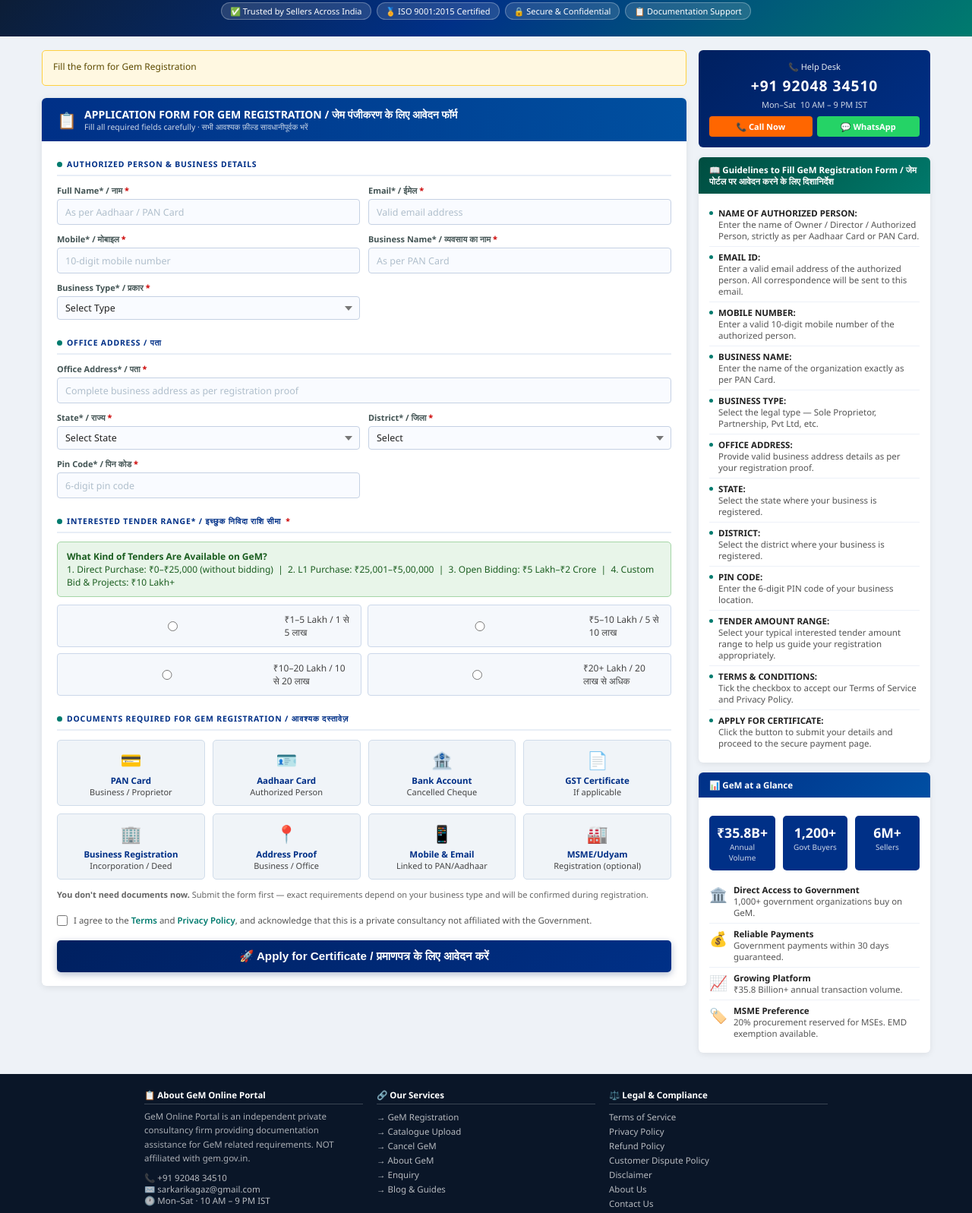
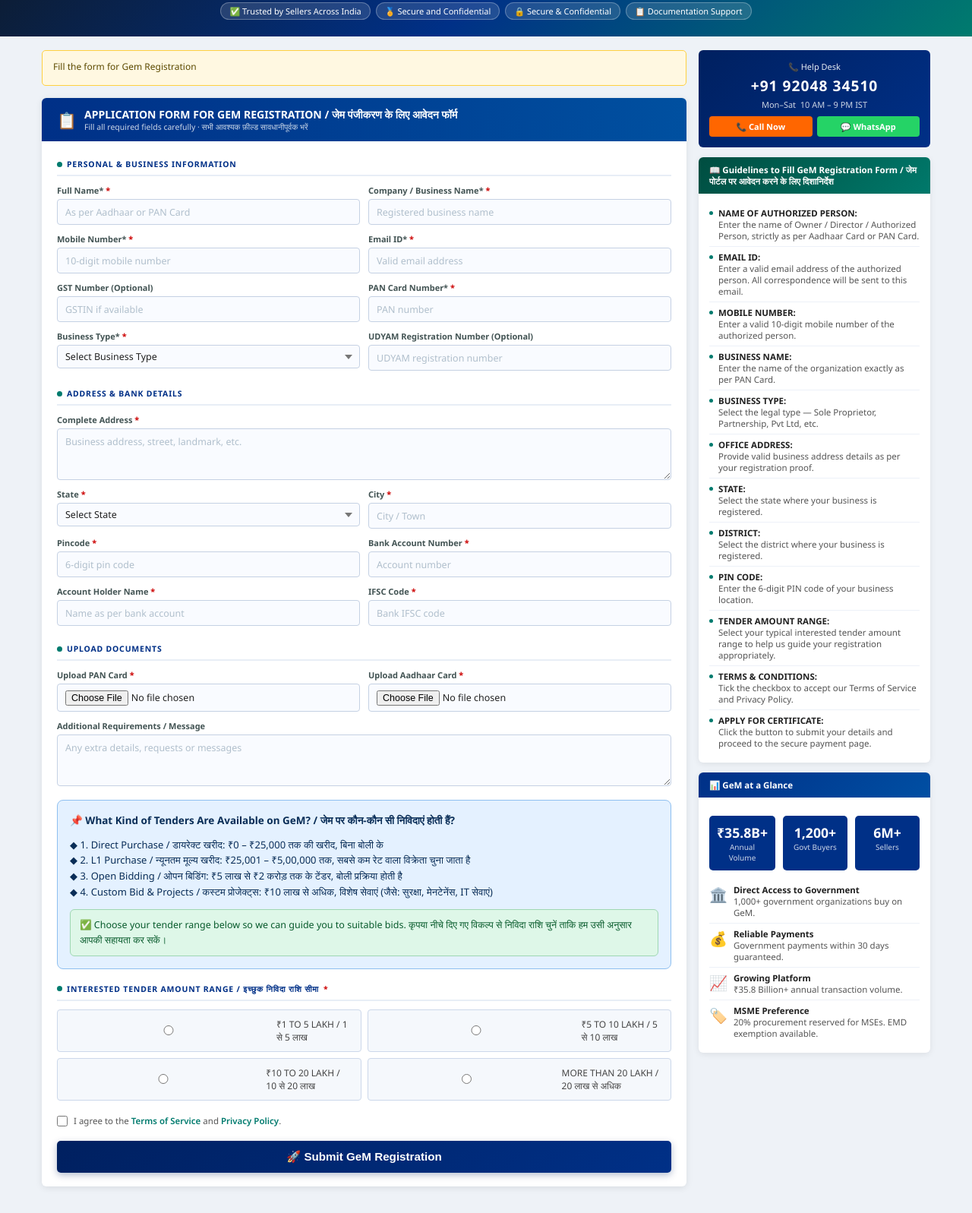
Before and after one commit to Sushobhit-Katiyar/Buisness_test, a website: page gem-registration.html in a window 1280 px wide. Shown: the part 287-1884 px from the top of the page at 76% size. Drawn offline with Linux system fonts and the light colour scheme.

Commit message:
done some changes according to the client again

```diff
--- a/gem-registration.html
+++ b/gem-registration.html
@@ -207,7 +207,7 @@
     <!-- <div class="offer">🎉 Get ₹500 OFF on your first booking! Limited time offer — Book now and save big!</div> -->
     <h2>GeM Registration Portal – <em>Apply for Your GeM Certificate Online</em></h2>
     <p>सरकारी ई-मार्केटप्लेस पंजीकरण पोर्टल · Comprehensive documentation and registration support for Indian businesses</p>
-    <div class="tags"><span class="tag">✅ Trusted by Sellers Across India</span><span class="tag">🏅 ISO 9001:2015 Certified</span><span class="tag">🔒 Secure &amp; Confidential</span><span class="tag">📋 Documentation Support</span></div>
+    <div class="tags"><span class="tag">✅ Trusted by Sellers Across India</span><span class="tag">🏅 Secure and Confidential </span><span class="tag">🔒 Secure &amp; Confidential</span><span class="tag">📋 Documentation Support</span></div>
   </div>
   <div class="wrap">
     <div>
@@ -222,55 +222,63 @@
         <div class="cb">
           <form onsubmit="sub(event,'GeM Registration')">
             <div class="fsec">
-              <div class="st">Authorized Person &amp; Business Details</div>
+              <div class="st">Personal & Business Information</div>
               <div class="g2">
-                <div class="f"><label class="lb">Full Name* / नाम <span class="rq">*</span></label><input type="text" placeholder="As per Aadhaar / PAN Card" required/></div>
-                <div class="f"><label class="lb">Email* / ईमेल <span class="rq">*</span></label><input type="email" placeholder="Valid email address" required/></div>
-                <div class="f"><label class="lb">Mobile* / मोबाइल <span class="rq">*</span></label><input type="tel" placeholder="10-digit mobile number" maxlength="10" required/></div>
-                <div class="f"><label class="lb">Business Name* / व्यवसाय का नाम <span class="rq">*</span></label><input type="text" placeholder="As per PAN Card" required/></div>
-                <div class="f"><label class="lb">Business Type* / प्रकार <span class="rq">*</span></label><select required><option value="">Select Type</option><option>Sole Proprietor</option><option>Partnership Firm</option><option>Private Limited</option><option>Public Limited</option><option>One Person Company</option><option>Limited Liability Partnership</option><option>Others</option></select></div>
+                <div class="f"><label class="lb">Full Name* <span class="rq">*</span></label><input type="text" placeholder="As per Aadhaar or PAN Card" required/></div>
+                <div class="f"><label class="lb">Company / Business Name* <span class="rq">*</span></label><input type="text" placeholder="Registered business name" required/></div>
+                <div class="f"><label class="lb">Mobile Number* <span class="rq">*</span></label><input type="tel" placeholder="10-digit mobile number" maxlength="10" required/></div>
+                <div class="f"><label class="lb">Email ID* <span class="rq">*</span></label><input type="email" placeholder="Valid email address" required/></div>
+                <div class="f"><label class="lb">GST Number (Optional)</label><input type="text" placeholder="GSTIN if available"/></div>
+                <div class="f"><label class="lb">PAN Card Number* <span class="rq">*</span></label><input type="text" placeholder="PAN number" required/></div>
+                <div class="f"><label class="lb">Business Type* <span class="rq">*</span></label><select required><option value="">Select Business Type</option><option>Sole Proprietor</option><option>Partnership Firm</option><option>Private Limited</option><option>Public Limited</option><option>One Person Company</option><option>Limited Liability Partnership</option><option>Proprietorship</option><option>Others</option></select></div>
+                <div class="f"><label class="lb">UDYAM Registration Number (Optional)</label><input type="text" placeholder="UDYAM registration number"/></div>
               </div>
             </div>
             <div class="fsec">
-              <div class="st">Office Address / पता</div>
+              <div class="st">Address & Bank Details</div>
               <div class="g2">
-                <div class="f s2"><label class="lb">Office Address* / पता <span class="rq">*</span></label><input type="text" placeholder="Complete business address as per registration proof" required/></div>
-                <div class="f"><label class="lb">State* / राज्य <span class="rq">*</span></label><select required><option value="">Select State</option><option>Andhra Pradesh</option><option>Assam</option><option>Bihar</option><option>Chhattisgarh</option><option>Delhi</option><option>Goa</option><option>Gujarat</option><option>Haryana</option><option>Himachal Pradesh</option><option>Jharkhand</option><option>Karnataka</option><option>Kerala</option><option>Madhya Pradesh</option><option>Maharashtra</option><option>Manipur</option><option>Meghalaya</option><option>Odisha</option><option>Punjab</option><option>Rajasthan</option><option>Tamil Nadu</option><option>Telangana</option><option>Uttar Pradesh</option><option>Uttarakhand</option><option>West Bengal</option><option>Other UT</option></select></div>
-                <div class="f"><label class="lb">District* / जिला <span class="rq">*</span></label><select required><option value="">Select</option></select></div>
-                <div class="f"><label class="lb">Pin Code* / पिन कोड <span class="rq">*</span></label><input type="text" placeholder="6-digit pin code" maxlength="6" required/></div>
+                <div class="f s2"><label class="lb">Complete Address <span class="rq">*</span></label><textarea placeholder="Business address, street, landmark, etc." required></textarea></div>
+                <div class="f"><label class="lb">State <span class="rq">*</span></label><select required><option value="">Select State</option><option>Andhra Pradesh</option><option>Arunachal Pradesh</option><option>Assam</option><option>Bihar</option><option>Chhattisgarh</option><option>Goa</option><option>Gujarat</option><option>Haryana</option><option>Himachal Pradesh</option><option>Jharkhand</option><option>Karnataka</option><option>Kerala</option><option>Madhya Pradesh</option><option>Maharashtra</option><option>Manipur</option><option>Meghalaya</option><option>Mizoram</option><option>Nagaland</option><option>Odisha</option><option>Punjab</option><option>Rajasthan</option><option>Sikkim</option><option>Tamil Nadu</option><option>Telangana</option><option>Tripura</option><option>Uttar Pradesh</option><option>Uttarakhand</option><option>West Bengal</option><option>Andaman &amp; Nicobar Islands</option><option>Chandigarh</option><option>Dadra &amp; Nagar Haveli and Daman &amp; Diu</option><option>Delhi</option><option>Jammu &amp; Kashmir</option><option>Ladakh</option><option>Lakshadweep</option><option>Puducherry</option></select></div>
+                <div class="f"><label class="lb">City <span class="rq">*</span></label><input type="text" placeholder="City / Town" required/></div>
+                <div class="f"><label class="lb">Pincode <span class="rq">*</span></label><input type="text" placeholder="6-digit pin code" maxlength="6" required/></div>
+                <div class="f"><label class="lb">Bank Account Number <span class="rq">*</span></label><input type="text" placeholder="Account number" required/></div>
+                <div class="f"><label class="lb">Account Holder Name <span class="rq">*</span></label><input type="text" placeholder="Name as per bank account" required/></div>
+                <div class="f"><label class="lb">IFSC Code <span class="rq">*</span></label><input type="text" placeholder="Bank IFSC code" required/></div>
               </div>
             </div>
             <div class="fsec">
-              <div class="st">Interested Tender Range* / इच्छुक निविदा राशि सीमा <span class="rq">*</span></div>
-              <div style="background:#e8f5e9;border:1px solid #a5d6a7;border-radius:5px;padding:10px 12px;margin-bottom:10px;font-size:12px;color:#1b5e20;">
-                <strong>What Kind of Tenders Are Available on GeM?</strong><br/>
-                1. Direct Purchase: ₹0–₹25,000 (without bidding) &nbsp;|&nbsp; 2. L1 Purchase: ₹25,001–₹5,00,000 &nbsp;|&nbsp; 3. Open Bidding: ₹5 Lakh–₹2 Crore &nbsp;|&nbsp; 4. Custom Bid &amp; Projects: ₹10 Lakh+
-              </div>
-              <div class="radio-row">
-                <label class="rcard"><input type="radio" name="tr" value="1to5" required/> ₹1–5 Lakh / 1 से 5 लाख</label>
-                <label class="rcard"><input type="radio" name="tr" value="5to10"/> ₹5–10 Lakh / 5 से 10 लाख</label>
-                <label class="rcard"><input type="radio" name="tr" value="10to20"/> ₹10–20 Lakh / 10 से 20 लाख</label>
-                <label class="rcard"><input type="radio" name="tr" value="20plus"/> ₹20+ Lakh / 20 लाख से अधिक</label>
+              <div class="st">Upload Documents</div>
+              <div class="g2">
+                <div class="f"><label class="lb">Upload PAN Card <span class="rq">*</span></label><input type="file" accept=".jpg,.jpeg,.png,.pdf" required/></div>
+                <div class="f"><label class="lb">Upload Aadhaar Card <span class="rq">*</span></label><input type="file" accept=".jpg,.jpeg,.png,.pdf" required/></div>
+                <div class="f s2"><label class="lb">Additional Requirements / Message</label><textarea placeholder="Any extra details, requests or messages"></textarea></div>
               </div>
             </div>
             <div class="fsec">
-              <div class="st">Documents Required for GeM Registration / आवश्यक दस्तावेज़</div>
-              <div class="docs-grid">
-                <div class="doc-item"><div class="di">💳</div><strong>PAN Card</strong>Business / Proprietor</div>
-                <div class="doc-item"><div class="di">🪪</div><strong>Aadhaar Card</strong>Authorized Person</div>
-                <div class="doc-item"><div class="di">🏦</div><strong>Bank Account</strong>Cancelled Cheque</div>
-                <div class="doc-item"><div class="di">📄</div><strong>GST Certificate</strong>If applicable</div>
-                <div class="doc-item"><div class="di">🏢</div><strong>Business Registration</strong>Incorporation / Deed</div>
-                <div class="doc-item"><div class="di">📍</div><strong>Address Proof</strong>Business / Office</div>
-                <div class="doc-item"><div class="di">📱</div><strong>Mobile &amp; Email</strong>Linked to PAN/Aadhaar</div>
-                <div class="doc-item"><div class="di">🏭</div><strong>MSME/Udyam</strong>Registration (optional)</div>
+              <div style="background:#e4f1ff;border:1px solid #8ebff0;border-radius:8px;padding:16px;margin-bottom:14px;color:#092d57;font-size:13px;line-height:1.6;">
+                <strong style="display:block;margin-bottom:10px;font-size:13.5px;">📌 What Kind of Tenders Are Available on GeM? / जेम पर कौन-कौन सी निविदाएं होती हैं?</strong>
+                <div style="margin-bottom:12px;">
+                  <div>◆ 1. Direct Purchase / डायरेक्ट खरीद: ₹0 – ₹25,000 तक की खरीद, बिना बोली के</div>
+                  <div>◆ 2. L1 Purchase / न्यूनतम मूल्य खरीद: ₹25,001 – ₹5,00,000 तक, सबसे कम रेट वाला विक्रेता चुना जाता है</div>
+                  <div>◆ 3. Open Bidding / ओपन बिडिंग: ₹5 लाख से ₹2 करोड़ तक के टेंडर, बोली प्रक्रिया होती है</div>
+                  <div>◆ 4. Custom Bid &amp; Projects / कस्टम प्रोजेक्ट्स: ₹10 लाख से अधिक, विशेष सेवाएं (जैसे: सुरक्षा, मेनटेनेंस, IT सेवाएं)</div>
+                </div>
+                <div style="background:#def7e8;border:1px solid #9ed7b2;border-radius:6px;padding:10px 12px;color:#085b2c;font-size:12.5px;">
+                  ✅ Choose your tender range below so we can guide you to suitable bids. कृपया नीचे दिए गए विकल्प से निविदा राशि चुनें ताकि हम उसी अनुसार आपकी सहायता कर सकें।
+                </div>
               </div>
-              <p style="font-size:11px;color:#666;margin-top:6px;"><strong>You don't need documents now.</strong> Submit the form first — exact requirements depend on your business type and will be confirmed during registration.</p>
+              <div class="st">Interested Tender Amount Range / इच्छुक निविदा राशि सीमा <span class="rq">*</span></div>
+              <div class="radio-row">
+                <label class="rcard"><input type="radio" name="tr" value="1to5" required/> ₹1 TO 5 LAKH / 1 से 5 लाख</label>
+                <label class="rcard"><input type="radio" name="tr" value="5to10"/> ₹5 TO 10 LAKH / 5 से 10 लाख</label>
+                <label class="rcard"><input type="radio" name="tr" value="10to20"/> ₹10 TO 20 LAKH / 10 से 20 लाख</label>
+                <label class="rcard"><input type="radio" name="tr" value="20plus"/> MORE THAN 20 LAKH / 20 लाख से अधिक</label>
+              </div>
             </div>
             <div class="fsec">
-              <div class="ck"><input type="checkbox" required/><span>I agree to the <a href="#">Terms</a> and <a href="#">Privacy Policy</a>, and acknowledge that this is a private consultancy not affiliated with the Government.</span></div>
+              <div class="ck"><input type="checkbox" required/><span>I agree to the <a href="#">Terms of Service</a> and <a href="#">Privacy Policy</a>.</span></div>
             </div>
-            <button type="submit" class="sub s-bl">🚀 Apply for Certificate / प्रमाणपत्र के लिए आवेदन करें</button>
+            <button type="submit" class="sub s-bl">🚀 Submit GeM Registration</button>
           </form>
         </div>
       </div>
```
Also changed, not shown: udyam_registration.html (+1 -1 lines).
